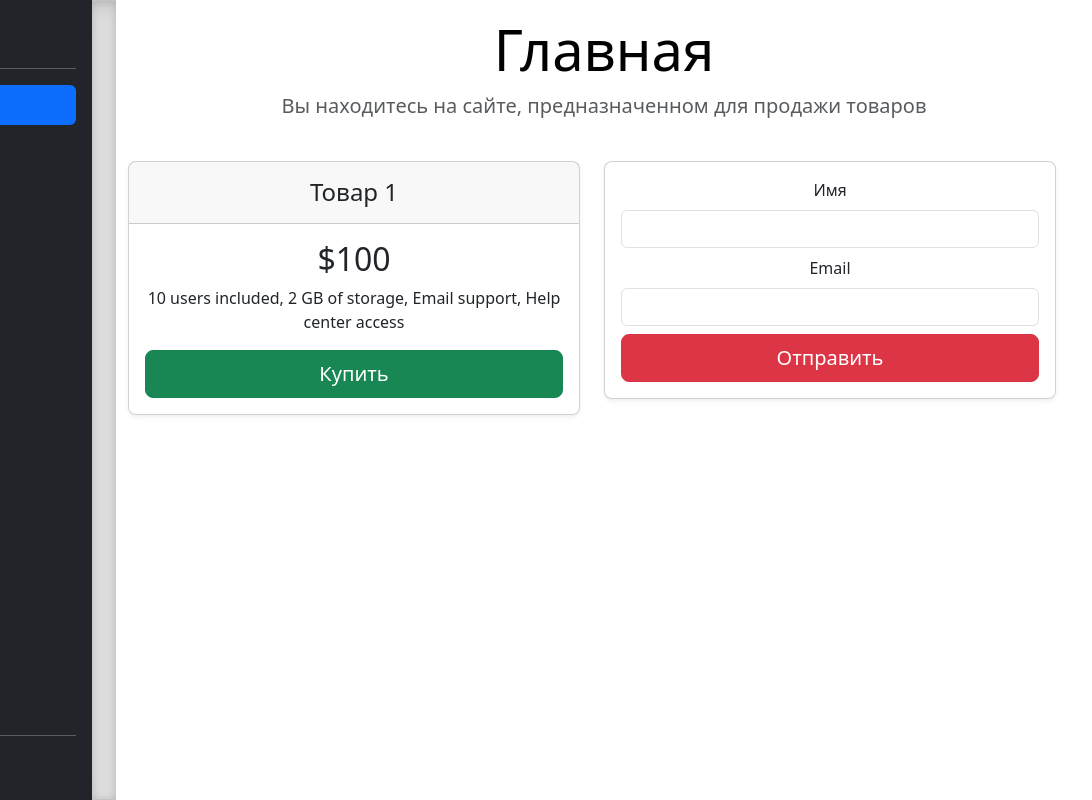
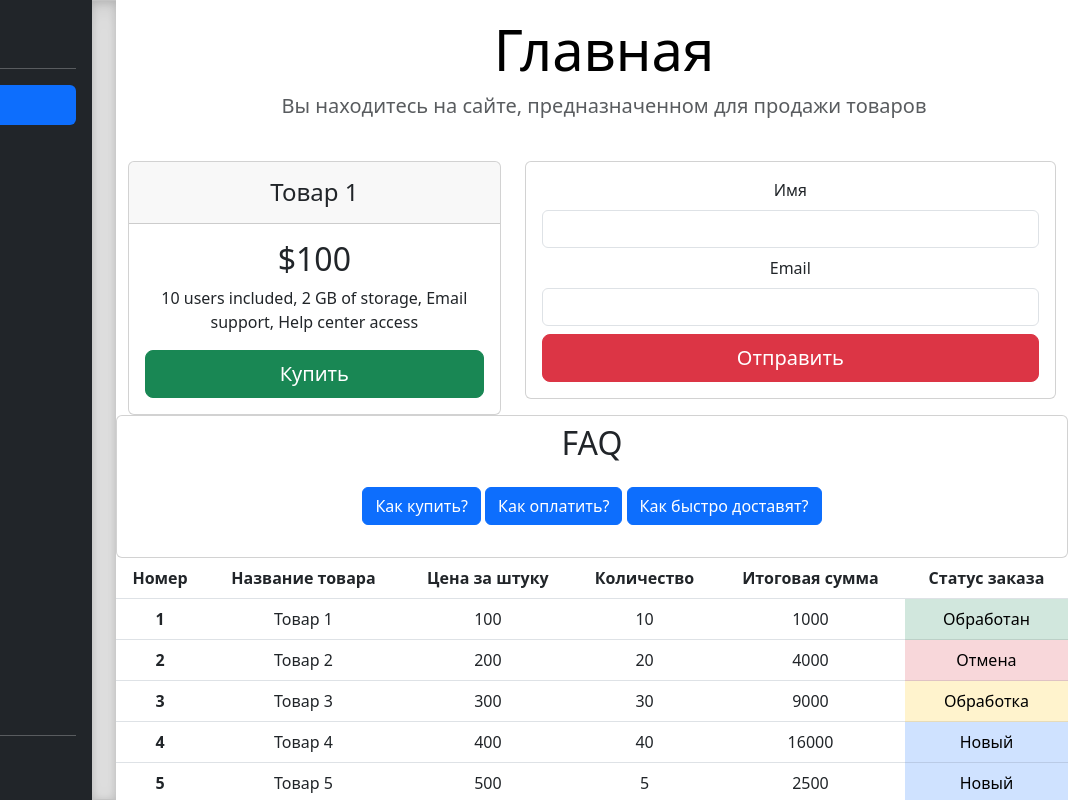
Before and after one commit to marceldio/task_bootstrap, a plain HTML site: page index.html in a window 1280 px wide. Shown: the full height of the page, 188-1280 px from the left. Drawn offline with nearby package versions, Linux system fonts and the light colour scheme.

Commit message:
added table

```diff
--- a/index.html
+++ b/index.html
@@ -265,11 +265,10 @@
                 <p class="fs-5 text-body-secondary">Вы находитесь на сайте, предназначенном для продажи товаров</p>
             </div>
         </header>
-
         <main class="row">
             <div class="row text-center">
-                <div class="col-6">
-                    <div class="card mb-4 rounded-3 shadow-sm">
+                <div class="col-5">
+                    <div class="card h-60">
                         <div class="card-header py-3">
                             <h4 class="my-0 fw-normal">Товар 1</h4>
                         </div>
@@ -287,8 +286,8 @@
                         </div>
                     </div>
                 </div>
-                <div class="col-6">
-                    <div class="card mb-4 rounded-3 shadow-sm">
+                <div class="col-7">
+                    <div class="card h-60">
                         <div class="card-body">
                             <form>
                                 <div class="mb-2">
@@ -305,12 +304,118 @@
                         </div>
                     </div>
                 </div>
+                <div class="card">
+                    <p class="h2 text-center mt-2 mb-2">FAQ</p>
+                    <div class="card-body text-center">
+                        <p>
+                            <a class="btn btn-primary" data-bs-toggle="collapse" href="#answer1" role="button"
+                               aria-expanded="false" aria-controls="answer1">
+                                Как купить?
+                            </a>
+                            <a class="btn btn-primary" data-bs-toggle="collapse" href="#answer2" role="button"
+                               aria-expanded="false" aria-controls="answer2">
+                                Как оплатить?
+                            </a>
+                            <a class="btn btn-primary" data-bs-toggle="collapse" href="#answer3" role="button"
+                               aria-expanded="false" aria-controls="answer3">
+                                Как быстро доставят?
+                            </a>
+                        </p>
+                        <div class="collapse" id="answer1">
+                            <div class="card card-body">
+                                Чтобы приобрести товар вам необходимо перенести товар в корзину.
+                            </div>
+                        </div>
+                        <div class="collapse" id="answer2">
+                            <div class="card card-body">
+                                Оплатить можно картой при получении или на сайте.
+                            </div>
+                        </div>
+                        <div class="collapse" id="answer3">
+                            <div class="card card-body">
+                                Доставка занимает 3-6 дней.
+                            </div>
+                        </div>
+                    </div>
+                </div>
+
+                <table class="table">
+                    <thead>
+                    <tr>
+                        <th scope="col">Номер</th>
+                        <th scope="col">Название товара</th>
+                        <th scope="col">Цена за штуку</th>
+                        <th scope="col">Количество</th>
+                        <th scope="col">Итоговая сумма</th>
+                        <th scope="col">Статус заказа</th>
+                    </tr>
+                    </thead>
+                    <tbody>
+                    <tr>
+                        <th>1</th>
+                        <td>Товар 1</td>
+                        <td>100</td>
+                        <td>10</td>
+                        <td>1000</td>
+                        <td class="table-success">Обработан</td>
+                    </tr>
+                    <tr>
+                        <th>2</th>
+                        <td>Товар 2</td>
+                        <td>200</td>
+                        <td>20</td>
+                        <td>4000</td>
+                        <td class="table-danger">Отмена</td>
+                    </tr>
+                    <tr>
+                        <th>3</th>
+                        <td>Товар 3</td>
+                        <td>300</td>
+                        <td>30</td>
+                        <td>9000</td>
+                        <td class="table-warning">Обработка</td>
+                    </tr>
+                    <tr>
+                        <th>4</th>
+                        <td>Товар 4</td>
+                        <td>400</td>
+                        <td>40</td>
+                        <td>16000</td>
+                        <td class="table-primary">Новый</td>
+                    </tr>
+                    <tr>
+                        <th>5</th>
+                        <td>Товар 5</td>
+                        <td>500</td>
+                        <td>5</td>
+                        <td>2500</td>
+                        <td class="table-primary">Новый</td>
+                    </tr>
+                    <tr>
+                            <th>6</th>
+                        <td>Товар 6</td>
+                        <td>600</td>
+                        <td>6</td>
+                        <td>3600</td>
+                        <td class="table-primary">Новый</td>
+                    </tr>
+                    <tr>
+                            <th>5</th>
+                        <td>Товар 7</td>
+                        <td>500</td>
+                        <td>7</td>
+                        <td>3500</td>
+                        <td class="table-primary">Новый</td>
+                    </tr>
+                    </tbody>
+                </table>
+
             </div>
         </main>
-
     </div>
 
 </main>
+
 <script src="https://cdn.jsdelivr.net/npm/bootstrap@5.3.0/dist/js/bootstrap.bundle.min.js"
         integrity="sha384-geWF76RCwLtnZ8qwWowPQNguL3RmwHVBC9FhGdlKrxdiJJigb/j/68SIy3Te4Bkz"
         crossorigin="anonymous"></script>
@@ -325,5 +430,6 @@
         })
     })()
 </script>
+
 </body>
 </html>
```
